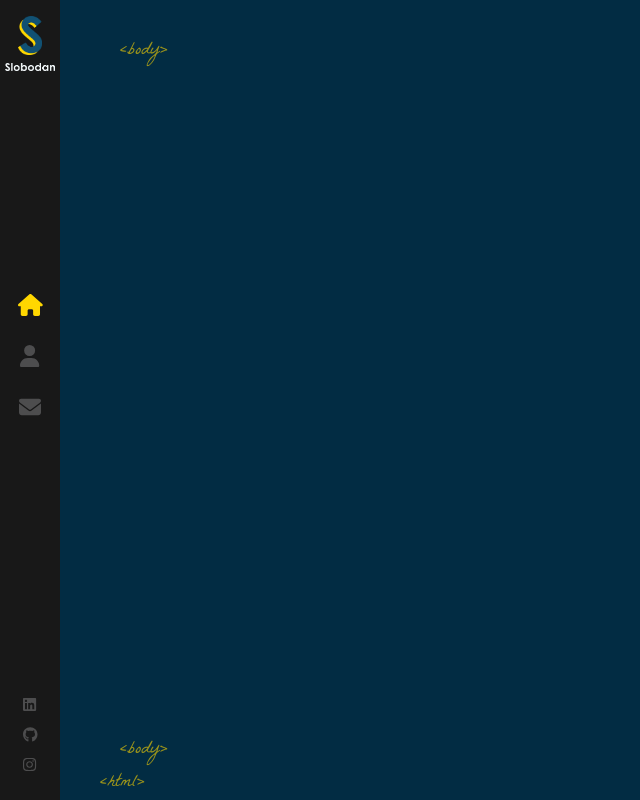
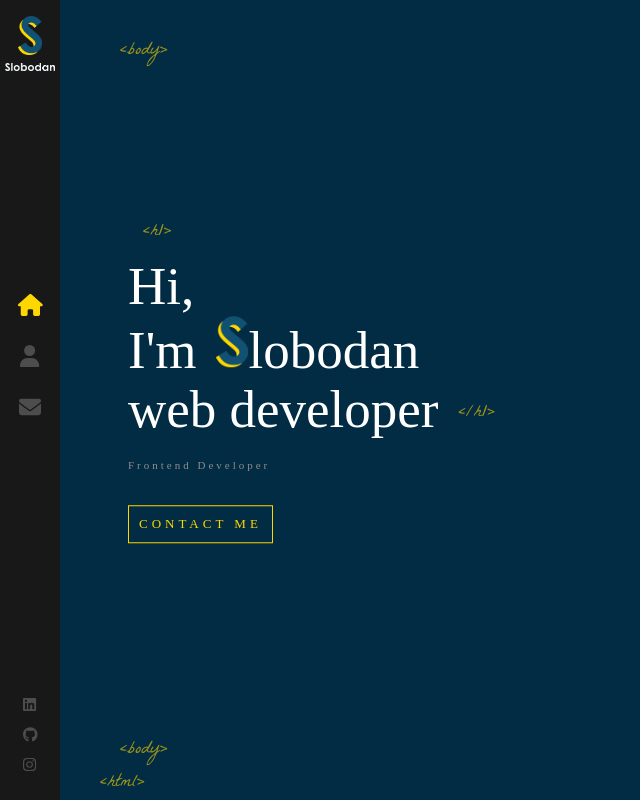
Before and after one commit to nikhil-kharbanda/ReactPersonalPortfoliov2, a React (Create React App) app: page / in a window 1280 px wide. Shown: the whole page, without its empty margins (0-640 px from the left). Built offline with nearby package versions, Linux system fonts and the light colour scheme.

Commit message:
Home page completed

```diff
--- a/src/App.js
+++ b/src/App.js
@@ -1,15 +1,15 @@
 import './App.scss';
 import { Route, Routes } from 'react-router-dom'
 import Layout from './components/Layout'
+import Home from './components/Home'
 
 function App() {
   return (
     <>
     <Routes>
-
     <Route path="/" element={<Layout />}>
+      <Route index element={<Home />} />
     </Route>
-
     </Routes>
     </>
     );
--- /dev/null
+++ b/src/components/Home/index.js
@@ -0,0 +1,29 @@
+import { Link } from 'react-router-dom';
+import LogoTitle from '../../assets/images/logo-s.png'
+import './index.scss'
+
+const Home = () => {
+
+    return(
+        <div className="container home-page">
+            <div className="text-zone">
+                <h1>
+                    Hi,
+                    <br />
+                    I'm
+                    <img src={LogoTitle} alt="developer" />
+                    lobodan
+                    <br />
+                    web developer
+                </h1>
+                <h2>
+                    Frontend Developer
+                </h2>
+                <Link to="/contant" className="flat-button">CONTACT ME</Link>
+            </div>
+        </div>
+    );
+
+}
+
+export default Home;
--- /dev/null
+++ b/src/components/Home/index.scss
@@ -0,0 +1,73 @@
+.home-page {
+    .text-zone {
+        position: absolute;
+        left: 10%;
+        top: 50%;
+        transform: translateY(-50%);
+        width: 40%;
+        max-height: 90%;
+    }
+    h1 {
+        color: #fff;
+        font-size: 53px;
+        margin: 0;
+        font-family: 'Coolvetica ';
+        font-weight: 400;
+        &::before {
+            content: '<h1>';
+            font-family: 'La Belle Aurore';
+            color: #ffd700;
+            font-size: 18px;
+            position: absolute;
+            margin-top: -40px;
+            left: 15px;
+            opacity: 0.6;
+        }
+        &::after {
+            content: '</h1>';
+            font-family: 'La Belle Aurore';
+            color: #ffd700;
+            font-size: 18px;
+            position: absolute;
+            margin-top: 18px;
+            margin-left: 20px;
+            animation: fadeIn 1s 1.7s backwards;
+            opacity: 0.6;
+        }
+        img {
+            width: 32px;
+            margin-left: 20px;
+            opacity: 0;
+            height: auto;
+            animation: rotateIn 1s linear both;
+            animation-delay: 1.4s;
+        }
+    }
+    h2 {
+        color: #8d8d8d;
+        margin-top: 20px;
+        font-weight: 400;
+        font-size: 11px;
+        font-family: 'sans-serif';
+        letter-spacing: 3px;
+        animation: fadeIn 1s 1.8s backwards;
+    }
+    .flat-button {
+        color: #ffd700;
+        font-size: 13px;
+        font-size: 400;
+        letter-spacing: 4px;
+        font-family: 'sans-serif';
+        text-decoration: none;
+        padding: 10px 10px;
+        border: 1px solid #ffd700;
+        margin-top: 25px;
+        float: left;
+        animation: fadeIn 1s 1.8s backwards;
+        white-space: nowrap;
+        &:hover {
+            background: #ffd700;
+            color: #333;
+        }
+    }
+}
```
